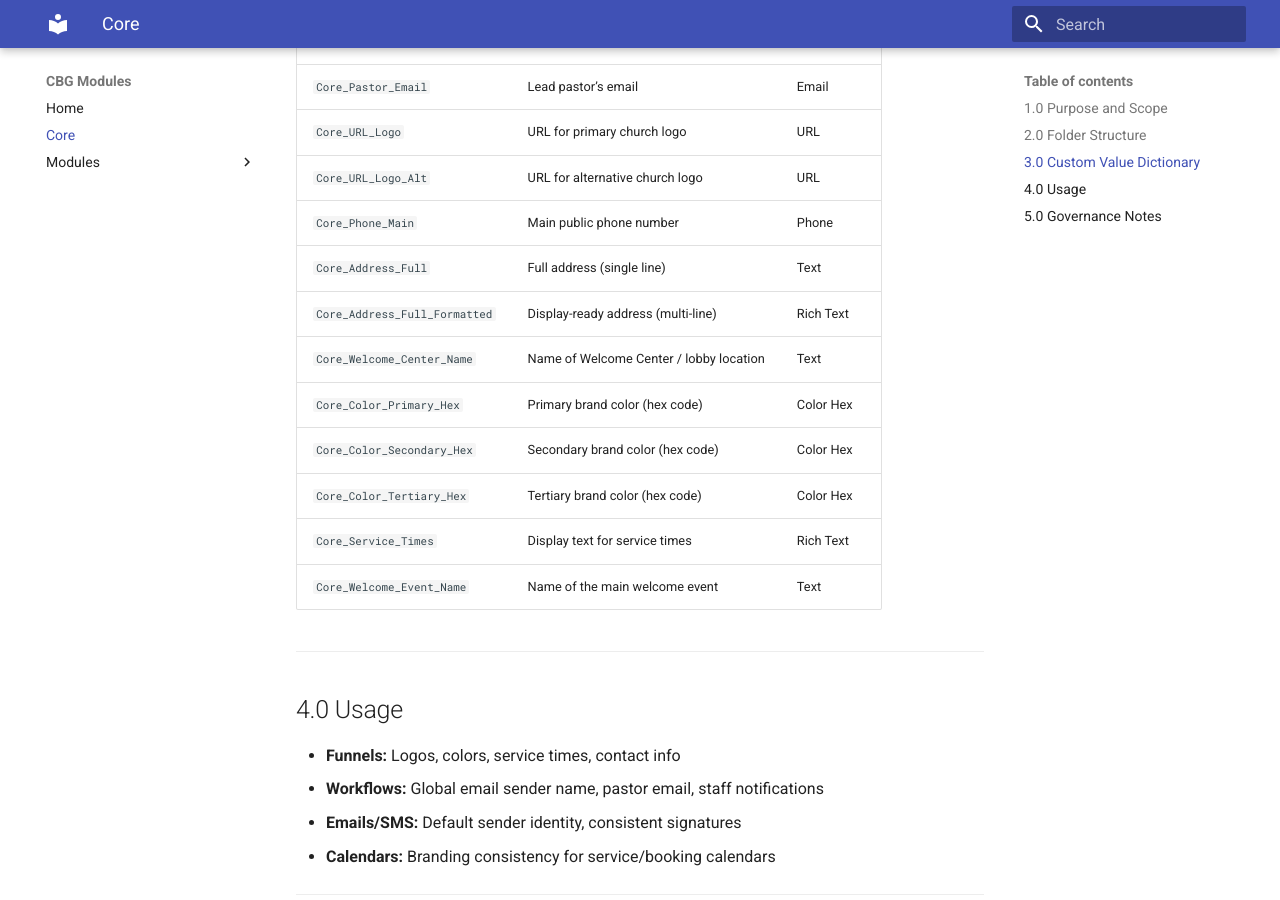
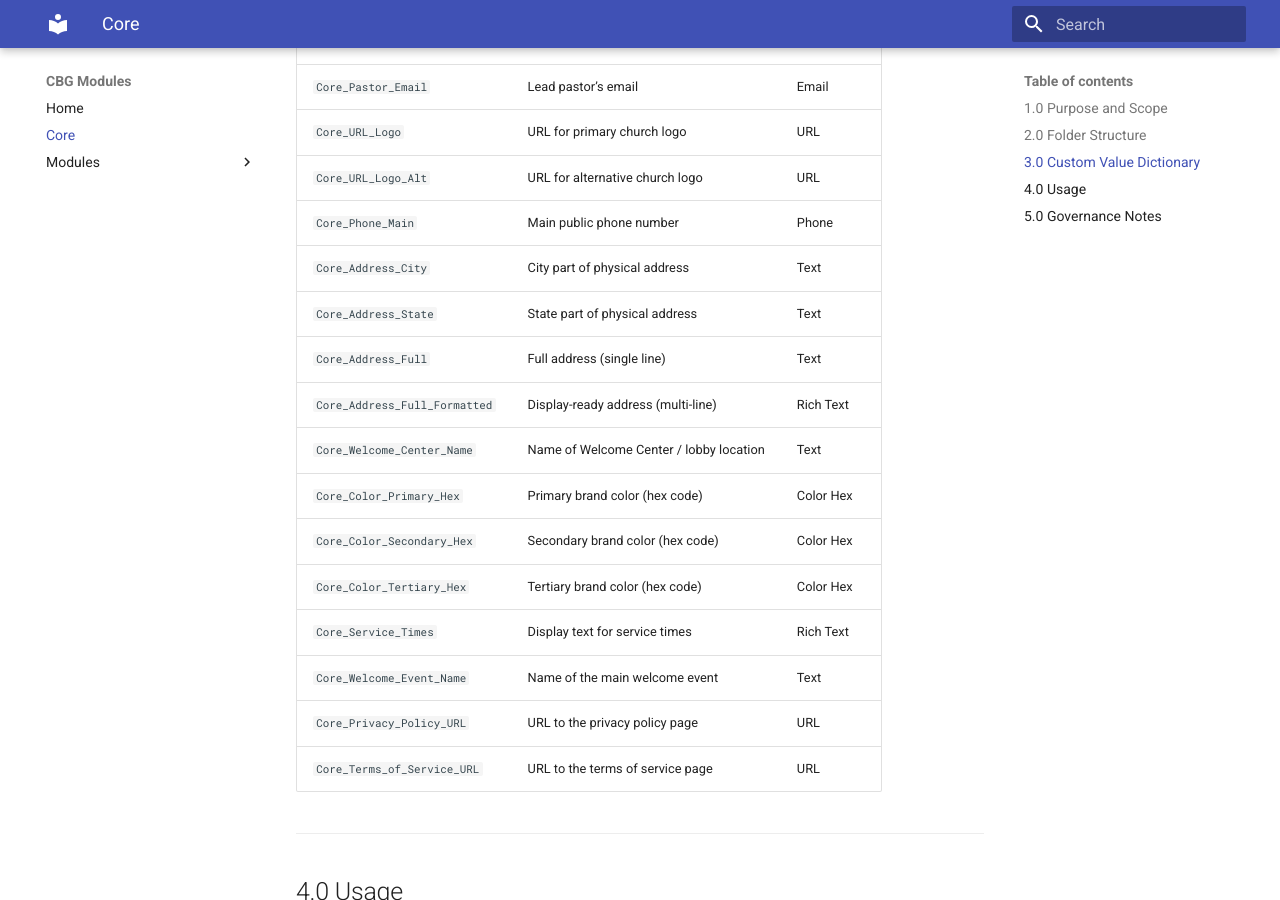
Before and after one commit to jessprobasco/CBG, an MkDocs documentation site: the page built from docs/core/index.md, in a window 1280 px wide and 900 px high, scrolled down 1358 px. Built offline with MkDocs 1.6.1 and Material for MkDocs 9.7.7, drawn with Linux system fonts in a browser that asks for light colours.

Commit message:
Added terms and condtions

```diff
--- a/docs/core/index.md
+++ b/docs/core/index.md
@@ -50,6 +50,8 @@ No Core Values may exist outside this folder.
 | `Core_URL_Logo`              | URL for primary church logo             | URL       |
 | `Core_URL_Logo_Alt`          | URL for alternative church logo         | URL       |
 | `Core_Phone_Main`            | Main public phone number                | Phone     |
+| `Core_Address_City`          | City part of physical address           | Text      |
+| `Core_Address_State`         | State part of physical address          | Text      |
 | `Core_Address_Full`          | Full address (single line)              | Text      |
 | `Core_Address_Full_Formatted` | Display-ready address (multi-line)      | Rich Text |
 | `Core_Welcome_Center_Name`   | Name of Welcome Center / lobby location | Text      |
@@ -58,6 +60,8 @@ No Core Values may exist outside this folder.
 | `Core_Color_Tertiary_Hex`     | Tertiary brand color (hex code)         | Color Hex |
 | `Core_Service_Times`         | Display text for service times          | Rich Text |
 | `Core_Welcome_Event_Name`   | Name of the main welcome event          | Text      |
+| `Core_Privacy_Policy_URL`     | URL to the privacy policy page          | URL       |
+| `Core_Terms_of_Service_URL`   | URL to the terms of service page      | URL       |
 
 ---
 
```
